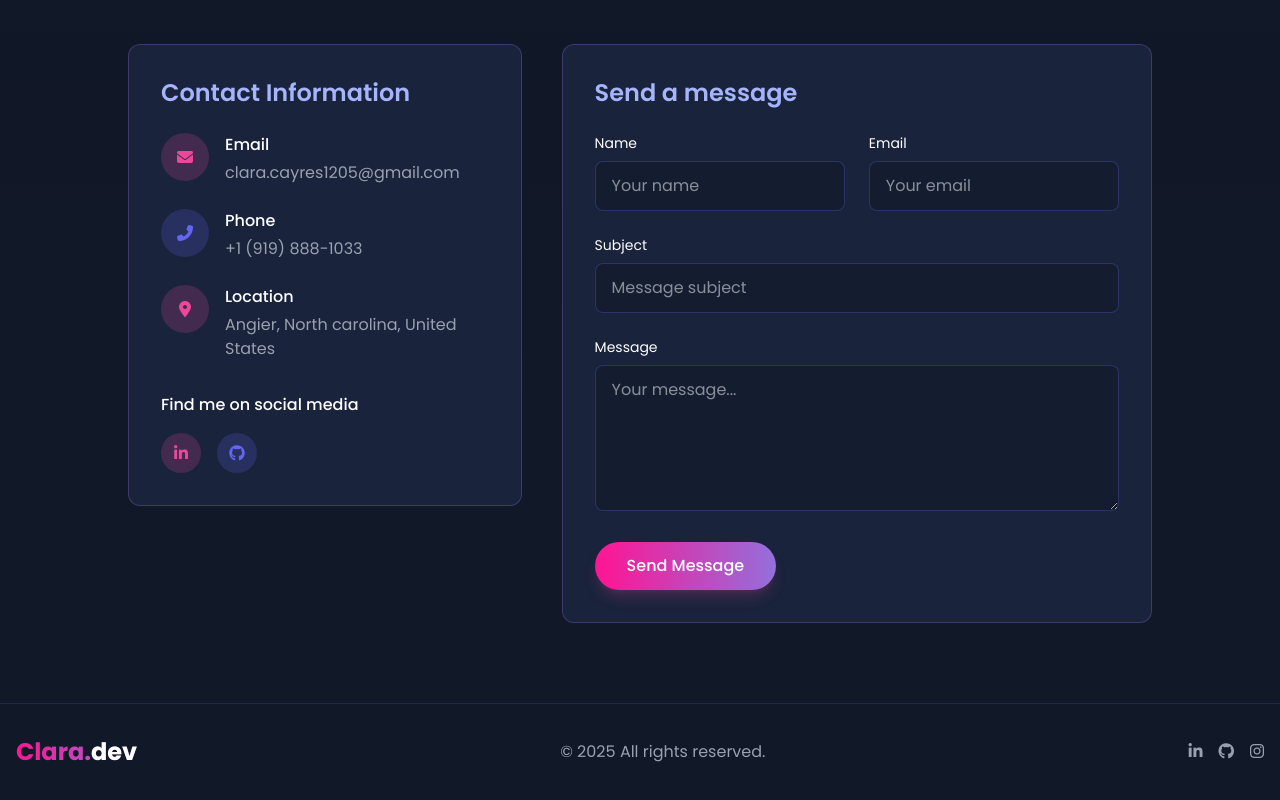
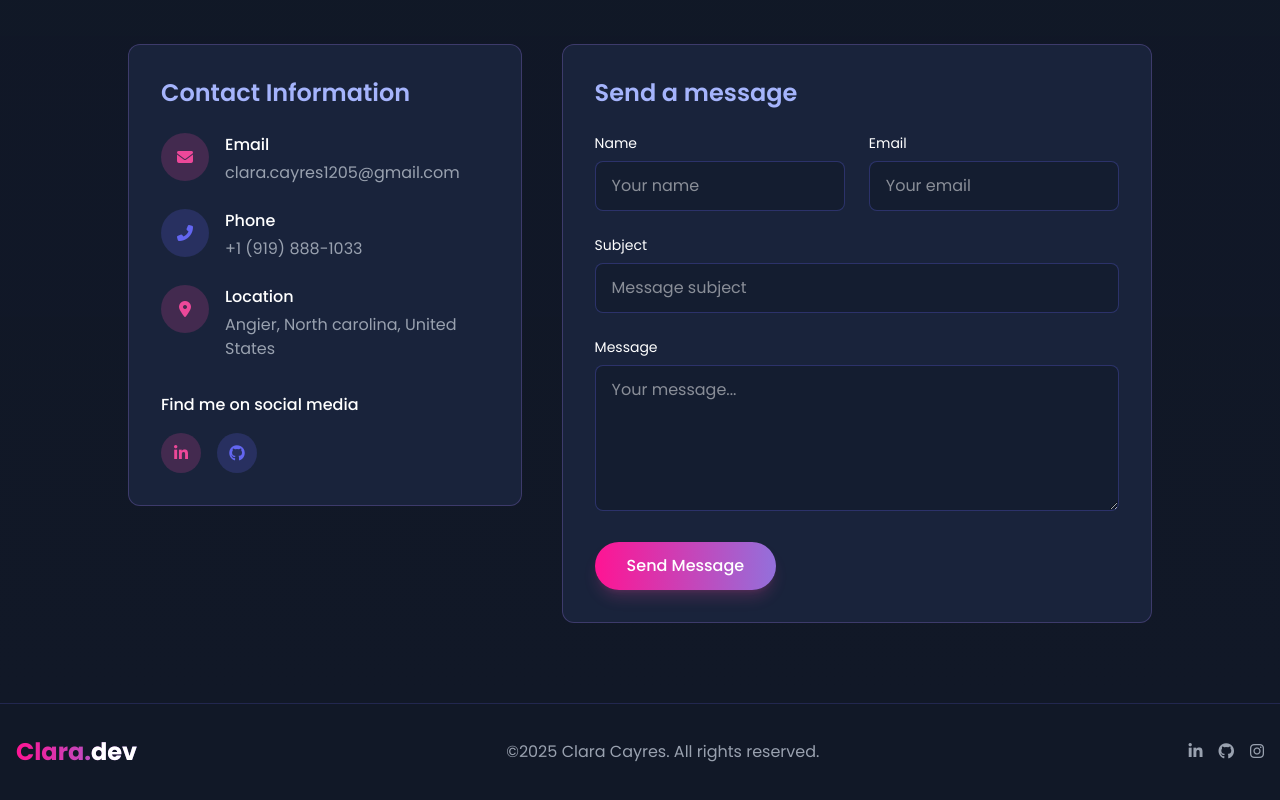
Before and after one commit to claracayres/claracayres-portfolio, a React (Vite) app: page / in a window 1280 px wide. Shown: the part 3706-4506 px from the top of the page. Built offline with nearby package versions, Linux system fonts and the light colour scheme.

Commit message:
Footer update

```diff
--- a/src/components/Footer.jsx
+++ b/src/components/Footer.jsx
@@ -13,7 +13,7 @@ const Footer = () => {
 
           <div className="mb-4 text-center md:mb-0 md:text-left">
             <p className="text-gray-400">
-              © 2025 All rights reserved.
+              ©2025 Clara Cayres. All rights reserved.
             </p>
           </div>
 
```
